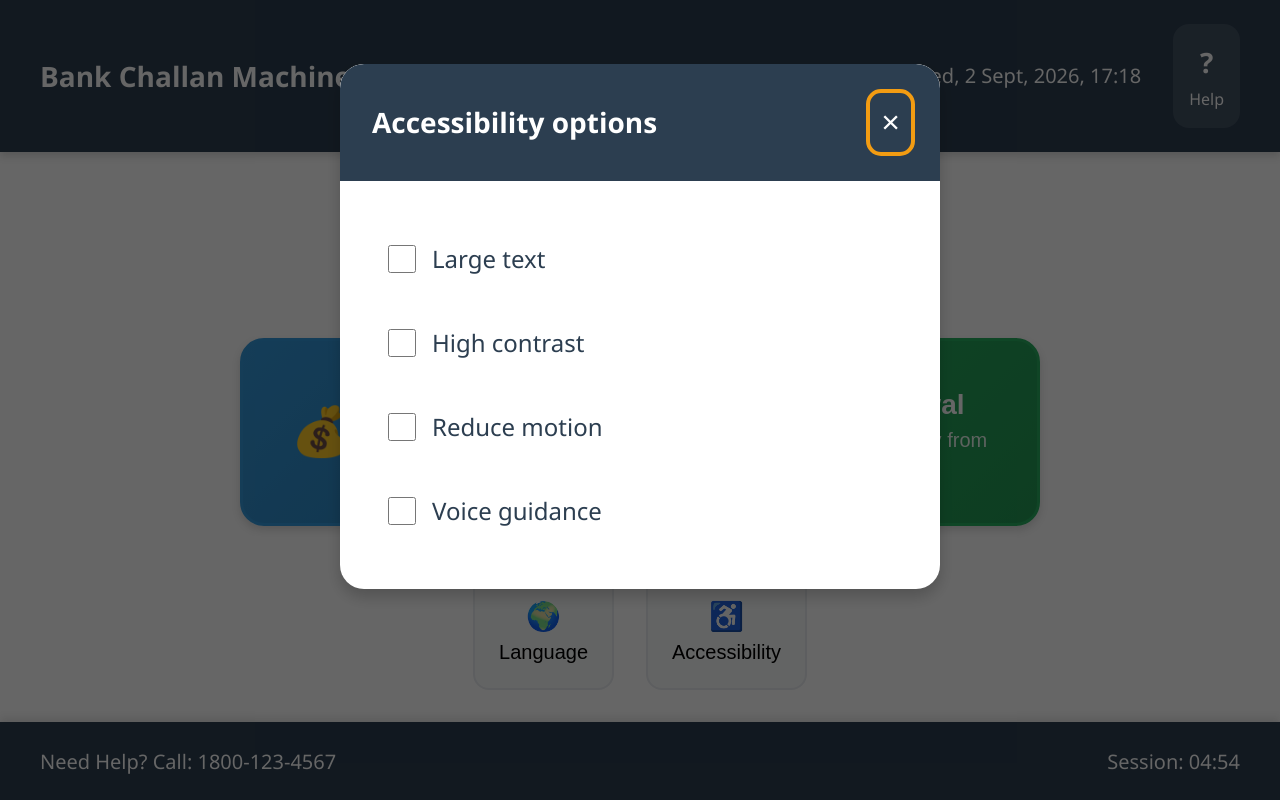
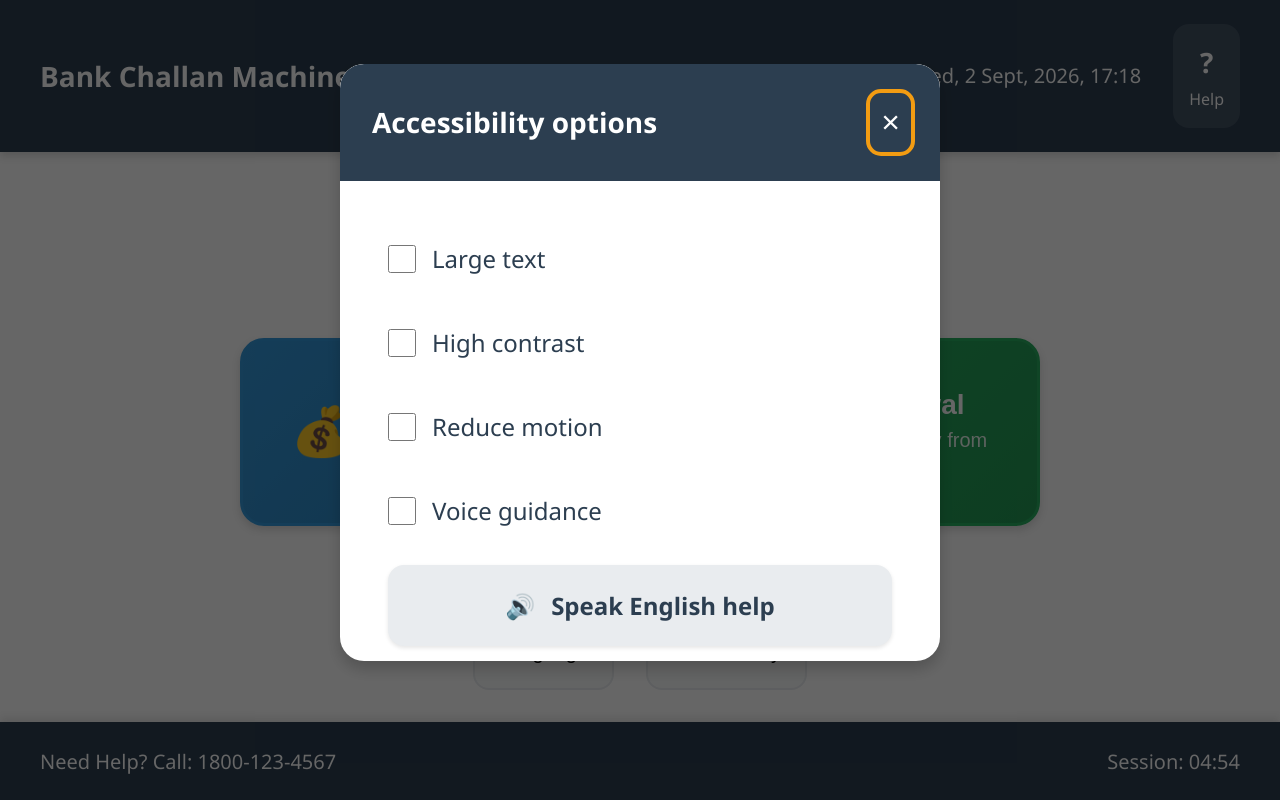
Before and after one commit to sanjaikumar2807/bank-challan-filling-machine, a Django app: page / in a window 1280 px wide, after a click that opens the changed part. Run offline with Django 4.2, Linux system fonts and the light colour scheme.

Commit message:
Add English voice assistance

```diff
--- a/index.html
+++ b/index.html
@@ -385,6 +385,7 @@
                 <label class="preference-toggle"><input id="high-contrast-toggle" type="checkbox" onchange="updateAccessibility('highContrast', this.checked)"><span data-i18n="highContrast">High contrast</span></label>
                 <label class="preference-toggle"><input id="reduced-motion-toggle" type="checkbox" onchange="updateAccessibility('reducedMotion', this.checked)"><span data-i18n="reducedMotion">Reduce motion</span></label>
                 <label class="preference-toggle"><input id="voice-toggle" type="checkbox" onchange="updateAccessibility('voice', this.checked)"><span data-i18n="voiceGuidance">Voice guidance</span></label>
+                <button class="btn btn-secondary" type="button" onclick="speakEnglishHelp()">🔊 <span data-i18n="englishHelp">Speak English help</span></button>
             </div>
         </div>
     </div>
--- a/js/app.js
+++ b/js/app.js
@@ -631,6 +631,19 @@ class ChallanApp {
         return text;
     }
 
+    speakEnglishHelp() {
+        if (!this.voiceEnabled || !('speechSynthesis' in window)) return;
+        const helpText = 'English assistance is active. Select deposit or withdrawal to begin.';
+        if (window.voiceSystem && window.voiceSystem.speak) {
+            window.voiceSystem.speak(helpText, { language: 'en-IN' });
+            return;
+        }
+        const utterance = new SpeechSynthesisUtterance(helpText);
+        utterance.lang = 'en-IN';
+        window.speechSynthesis.cancel();
+        window.speechSynthesis.speak(utterance);
+    }
+
     speakNumber(number) {
         const numberToWords = (num) => {
             const ones = ['', 'one', 'two', 'three', 'four', 'five', 'six', 'seven', 'eight', 'nine'];
@@ -886,8 +899,8 @@ class ChallanApp {
 
     changeLanguage(language) {
         const translations = {
-            en: { language: 'Language', accessibility: 'Accessibility', chooseLanguage: 'Choose language', accessibilityOptions: 'Accessibility options', largeText: 'Large text', highContrast: 'High contrast', reducedMotion: 'Reduce motion', voiceGuidance: 'Voice guidance' },
-            ta: { language: 'மொழி', accessibility: 'அணுகல்தன்மை', chooseLanguage: 'மொழியைத் தேர்ந்தெடுக்கவும்', accessibilityOptions: 'அணுகல்தன்மை விருப்பங்கள்', largeText: 'பெரிய எழுத்து', highContrast: 'உயர் மாறுபாடு', reducedMotion: 'குறைந்த இயக்கம்', voiceGuidance: 'குரல் வழிகாட்டுதல்' }
+            en: { language: 'Language', accessibility: 'Accessibility', chooseLanguage: 'Choose language', accessibilityOptions: 'Accessibility options', largeText: 'Large text', highContrast: 'High contrast', reducedMotion: 'Reduce motion', voiceGuidance: 'Voice guidance', englishHelp: 'Speak English help' },
+            ta: { language: 'மொழி', accessibility: 'அணுகல்தன்மை', chooseLanguage: 'மொழியைத் தேர்ந்தெடுக்கவும்', accessibilityOptions: 'அணுகல்தன்மை விருப்பங்கள்', largeText: 'பெரிய எழுத்து', highContrast: 'உயர் மாறுபாடு', reducedMotion: 'குறைந்த இயக்கம்', voiceGuidance: 'குரல் வழிகாட்டுதல்', englishHelp: 'ஆங்கில உதவியைப் பேசவும்' }
         };
         if (!translations[language]) return;
         this.currentLanguage = language;
@@ -1017,6 +1030,10 @@ function updateAccessibility(setting, enabled) {
     window.challanApp.updateAccessibility(setting, enabled);
 }
 
+function speakEnglishHelp() {
+    window.challanApp.speakEnglishHelp();
+}
+
 function toggleVoiceInput() {
     window.challanApp.toggleVoiceInput();
 }
--- a/templates/index.html
+++ b/templates/index.html
@@ -386,6 +386,7 @@
                 <label class="preference-toggle"><input id="high-contrast-toggle" type="checkbox" onchange="updateAccessibility('highContrast', this.checked)"><span data-i18n="highContrast">High contrast</span></label>
                 <label class="preference-toggle"><input id="reduced-motion-toggle" type="checkbox" onchange="updateAccessibility('reducedMotion', this.checked)"><span data-i18n="reducedMotion">Reduce motion</span></label>
                 <label class="preference-toggle"><input id="voice-toggle" type="checkbox" onchange="updateAccessibility('voice', this.checked)"><span data-i18n="voiceGuidance">Voice guidance</span></label>
+                <button class="btn btn-secondary" type="button" onclick="speakEnglishHelp()">🔊 <span data-i18n="englishHelp">Speak English help</span></button>
             </div>
         </div>
     </div>
```
